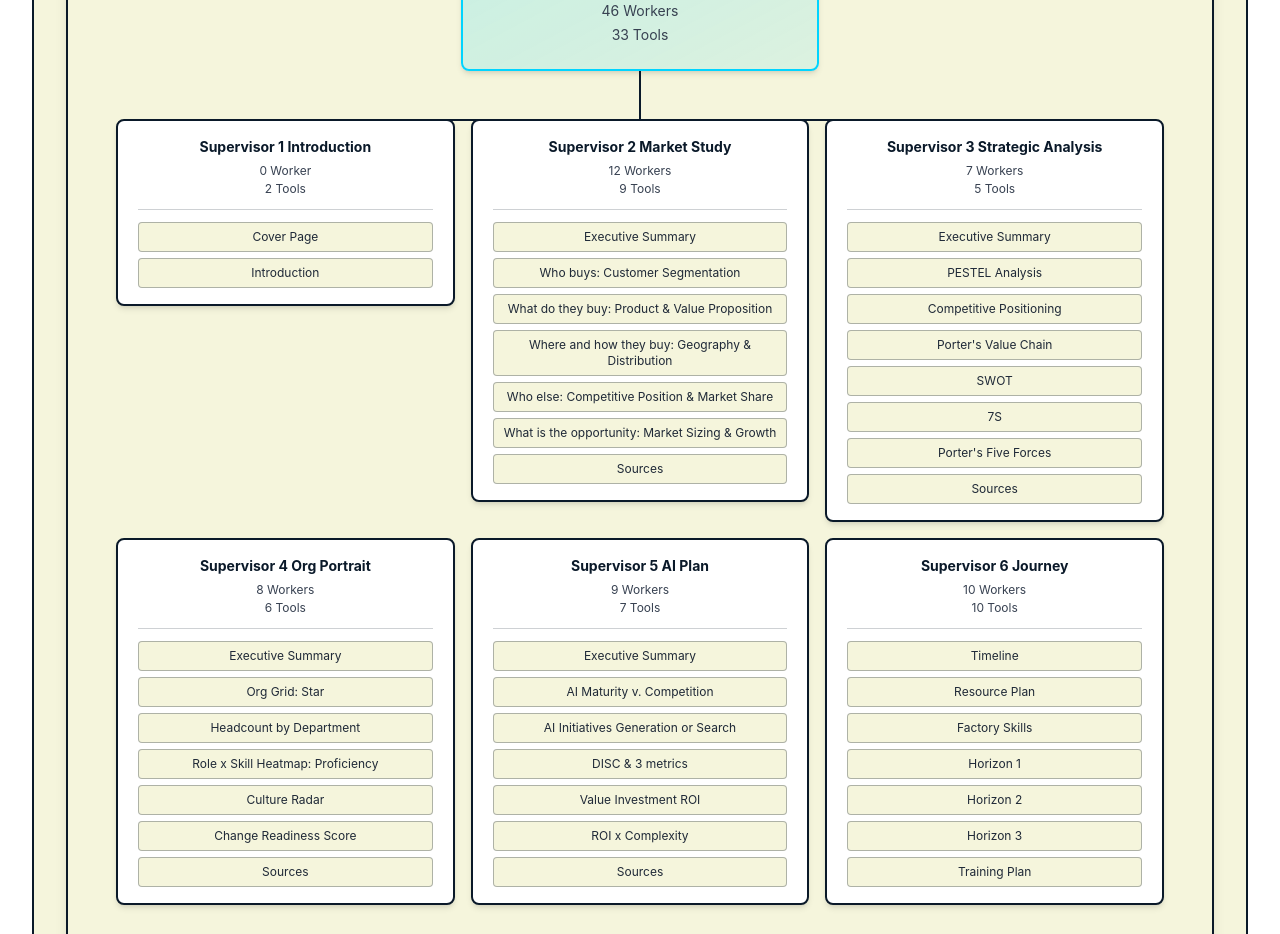
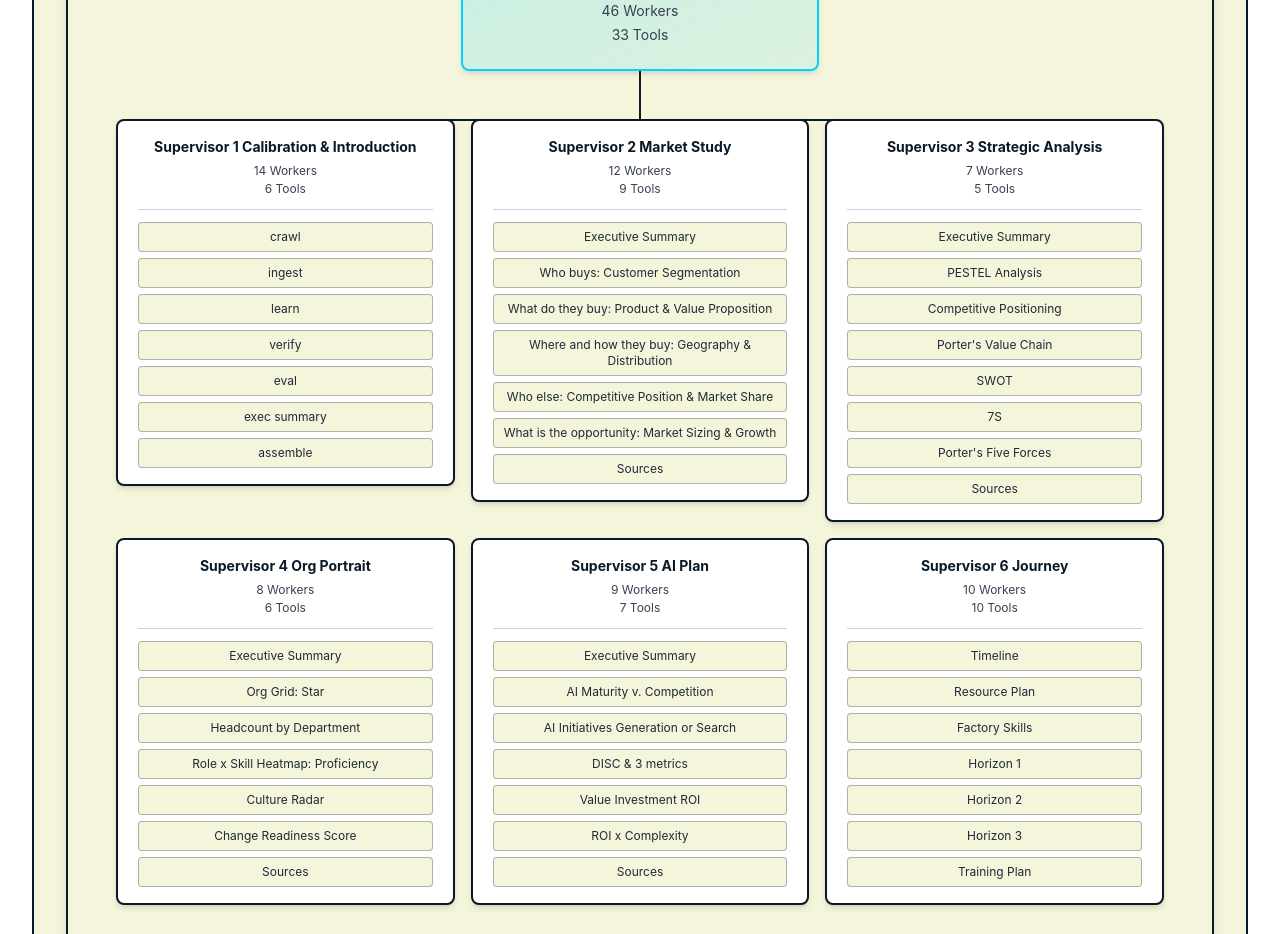
Before and after one commit to eric-horesnyi/rairoi-website, a Next.js app: page /methodology in a window 1280 px wide. Shown: the part 7140-8074 px from the top of the page. Built offline with nearby package versions, Linux system fonts and the light colour scheme.

Commit message:
Update Supervisor 1 to Calibration & Introduction with 14 workers and 6 tools

```diff
--- a/app/methodology/page.tsx
+++ b/app/methodology/page.tsx
@@ -508,7 +508,7 @@ export default function MethodologyPage() {
 
                   <div className="grid grid-cols-1 md:grid-cols-2 lg:grid-cols-3 gap-4 mt-6 px-4">
                     {[
-                      { name: "Supervisor 1 Introduction", workers: "0 Worker", tools: "2 Tools", outputs: ["Cover Page", "Introduction"] },
+                      { name: "Supervisor 1 Calibration & Introduction", workers: "14 Workers", tools: "6 Tools", outputs: ["crawl", "ingest", "learn", "verify", "eval", "exec summary", "assemble"] },
                       { name: "Supervisor 2 Market Study", workers: "12 Workers", tools: "9 Tools", outputs: ["Executive Summary", "Who buys: Customer Segmentation", "What do they buy: Product & Value Proposition", "Where and how they buy: Geography & Distribution", "Who else: Competitive Position & Market Share", "What is the opportunity: Market Sizing & Growth", "Sources"] },
                       { name: "Supervisor 3 Strategic Analysis", workers: "7 Workers", tools: "5 Tools", outputs: ["Executive Summary", "PESTEL Analysis", "Competitive Positioning", "Porter's Value Chain", "SWOT", "7S", "Porter's Five Forces", "Sources"] },
                       { name: "Supervisor 4 Org Portrait", workers: "8 Workers", tools: "6 Tools", outputs: ["Executive Summary", "Org Grid: Star", "Headcount by Department", "Role x Skill Heatmap: Proficiency", "Culture Radar", "Change Readiness Score", "Sources"] },
```
